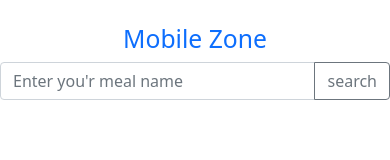
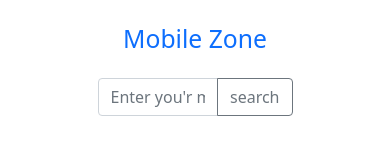
Before and after one commit to MD-Jubayer-Khan/mobile-zone, a plain HTML site: page index.html in a window 390 px wide. Drawn offline with nearby package versions, Linux system fonts and the light colour scheme.

Commit message:
responsive for desktop and mobile device

```diff
--- a/index.html
+++ b/index.html
@@ -11,8 +11,9 @@
     <link href="https://cdn.jsdelivr.net/npm/bootstrap@5.0.2/dist/css/bootstrap.min.css" rel="stylesheet" integrity="sha384-EVSTQN3/azprG1Anm3QDgpJLIm9Nao0Yz1ztcQTwFspd3yD65VohhpuuCOmLASjC" crossorigin="anonymous">
 </head>
 <body>
-    <h2 class="text-center mx-auto mt-4 text-primary">Mobile Zone</h2>
-    <div class="input-group mb-3 mx-auto mt-2">
+    <!-- search field -->
+    <h2 class="text-center mx-auto mt-4 mb-4 text-primary">Mobile Zone</h2>
+    <div class="input-group mb-3 mx-auto mt-2 w-50">
         <input type="text" class="form-control" placeholder="Enter you'r meal name" aria-label="Recipient's username" aria-describedby="button-addon2" id="search-field">
         <button onclick="searchPhones()" class="btn btn-outline-secondary" type="button" id="button-search">search</button>
       </div>
```
